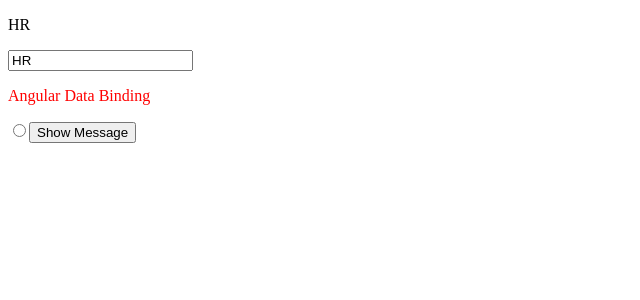
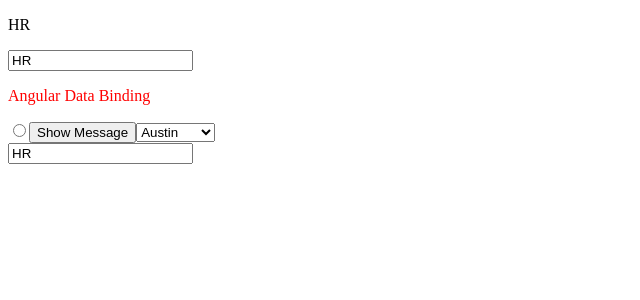
Before and after one commit to PalleWestermann/angular21_project, an Angular app: page / in a window 1280 px wide. Shown: the top 300 px of the page, without its empty margins (0-640 px from the left). Built offline with nearby package versions, Linux system fonts and the light colour scheme.

Commit message:
Third Commit

```diff
--- a/src/app/pages/data-binding/data-binding.html
+++ b/src/app/pages/data-binding/data-binding.html
@@ -7,3 +7,13 @@
 <input [type]="inputType">
 
 <button (click)="showMessage()">Show Message</button>
+
+<select name="cities" id="cities" (change)="changeCity()">
+  <option>Austin</option>
+  <option>Denver</option>
+  <option>New York</option>
+</select>
+
+<br>
+
+<input type="text" [(ngModel)]="deptName">
--- a/src/app/pages/data-binding/data-binding.ts
+++ b/src/app/pages/data-binding/data-binding.ts
@@ -1,8 +1,9 @@
 import { Component } from '@angular/core';
+import { FormsModule } from '@angular/forms';
 
 @Component({
   selector: 'app-data-binding',
-  imports: [],
+  imports: [FormsModule],
   templateUrl: './data-binding.html',
   styleUrl: './data-binding.css',
 })
@@ -16,4 +17,8 @@ export class DataBinding {
     alert('Hello');
   }
 
+  changeCity() {
+    alert('City changed');
+  }
+
 }
```
